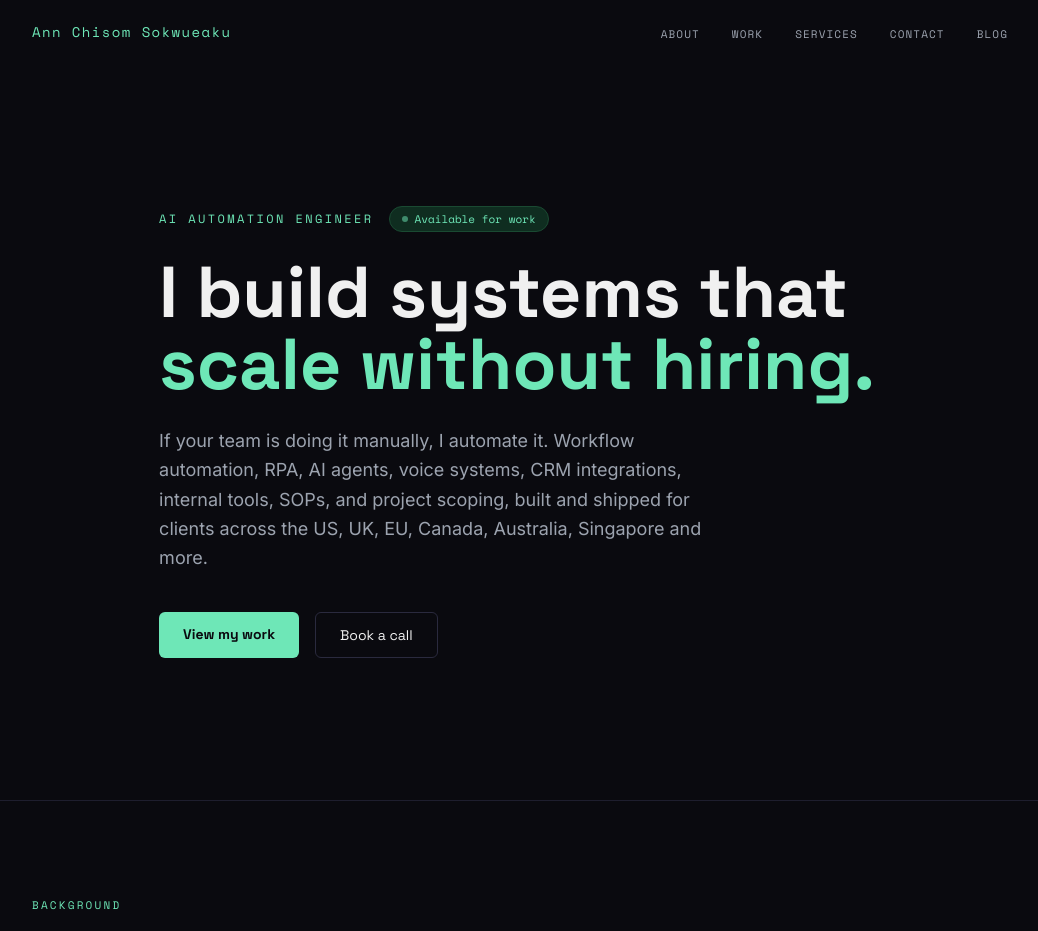
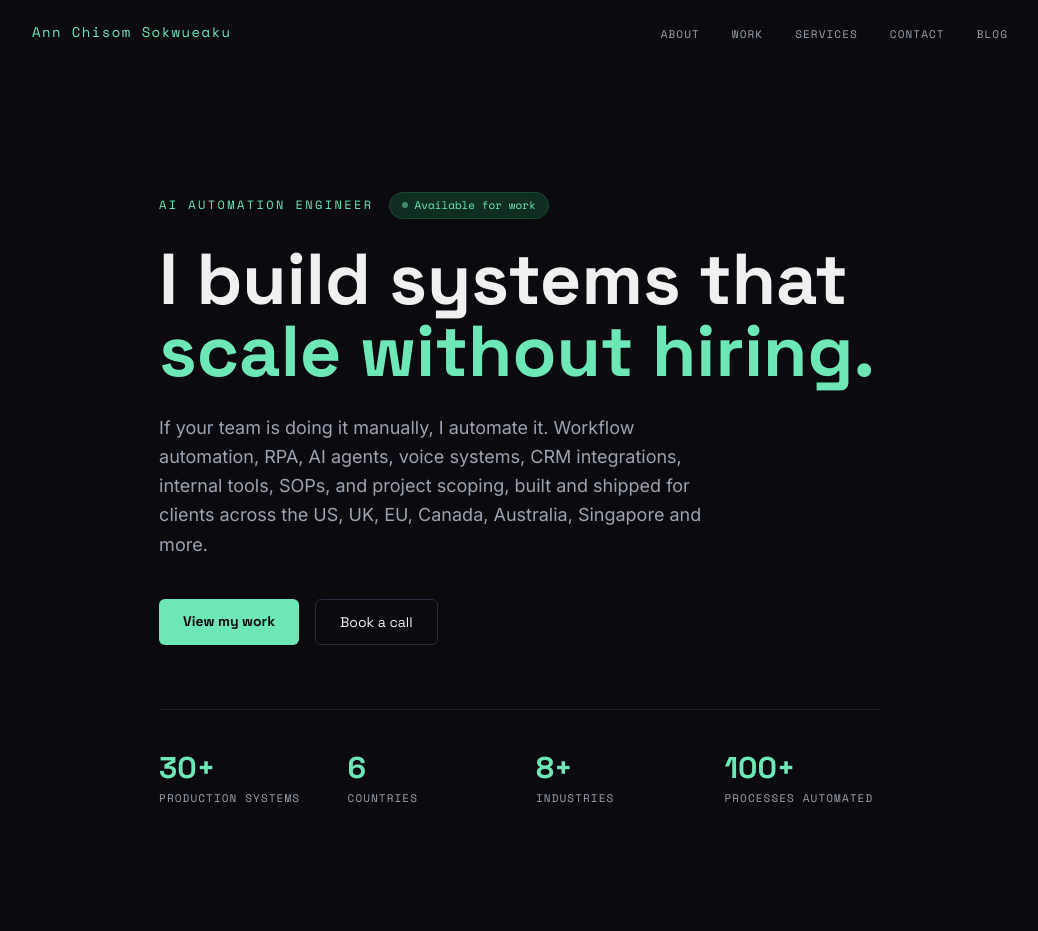
Before and after one commit to Sonwa127/portfolio, a Next.js app: page / in a window 1280 px wide. Shown: the top 931 px of the page, without its empty margins (120-1158 px from the left). Built offline with nearby package versions, Linux system fonts and the light colour scheme; no server answers.

Commit message:
project update

```diff
--- a/src/components/sections/Hero.tsx
+++ b/src/components/sections/Hero.tsx
@@ -8,6 +8,13 @@ const phrases = [
   "scale without hiring.",
   "think, route, and act.",
   "run while you sleep.",
+];
+
+const stats = [
+  { value: "30+", label: "Production Systems" },
+  { value: "6", label: "Countries" },
+  { value: "8+", label: "Industries" },
+  { value: "100+", label: "Processes Automated" },
 ];
 
 export default function Hero() {
@@ -71,7 +78,7 @@ export default function Hero() {
           EU, Canada, Australia, Singapore and more.
         </p>
 
-        <div className="flex gap-4 flex-wrap">
+        <div className="flex gap-4 flex-wrap mb-16">
           <Link
             href="#projects"
             className="inline-block px-6 py-3 bg-accent text-base font-display font-semibold text-sm rounded-md hover:bg-accent-hover transition-colors"
@@ -87,6 +94,20 @@ export default function Hero() {
             Book a call
           </Link>
         </div>
+
+        <div className="grid grid-cols-2 md:grid-cols-4 gap-8 pt-10 border-t border-border">
+          {stats.map((stat) => (
+            <div key={stat.label}>
+              <p className="font-display text-3xl font-bold text-accent mb-1">
+                {stat.value}
+              </p>
+              <p className="font-mono-custom text-[11px] text-text-secondary tracking-widest uppercase">
+                {stat.label}
+              </p>
+            </div>
+          ))}
+        </div>
+
       </div>
     </section>
   );
--- a/src/data/projects.ts
+++ b/src/data/projects.ts
@@ -38,7 +38,6 @@ export const CATEGORIES: { key: Category | "all"; label: string }[] = [
 ];
 
 export const projects: Project[] = [
-  // TOP 5 STRONGEST
   {
     id: "meddesk",
     title: "MedDesk - HIPAA-Compliant Healthcare CRM",
@@ -51,7 +50,7 @@ export const projects: Project[] = [
     githubUrl: "https://github.com/Sonwa127/meddesk-crm",
     liveUrl: "https://meddesk-crm.vercel.app/",
     featured: true,
-    stats: ["8 DB tables", "Multi-tenant", "HIPAA-compliant", "AI insights"],
+    stats: ["8 DB tables", "Multi-tenant", "HIPAA-compliant", "AI insights", "Tamper-proof audit log", "Unlimited practices supported"],
     problem: "Independent medical practices in the $300K to $700K revenue range run their operations on spreadsheets and disconnected tools. No real-time financial visibility, no staff accountability system, patient intake still on paper, and KPIs living in someone's personal Excel file. Practices lose money silently and compliance is an afterthought.",
     solution: "A full HIPAA-compliant multi-tenant CRM that replaces all of that. One system, every practice, zero spreadsheets. Built on Next.js and Supabase with row-level security enforced at the database level.",
     howItWorks: [
@@ -87,7 +86,7 @@ export const projects: Project[] = [
     categories: ["workflow"],
     image: "/images/projects/bellandaine.png",
     featured: true,
-    stats: ["90+ nodes", "5 systems connected", "Full job lifecycle automated"],
+    stats: ["90+ nodes", "5 systems connected", "Full job lifecycle automated", "0 manual data entry points", "Invoice to Xero auto-synced", "Documents auto-filed to SharePoint"],
     problem: "A field services business was managing jobs, technician scheduling, documents, and invoicing across disconnected tools. Data was being entered manually multiple times across systems, causing errors, delays, and missed billing.",
     solution: "A 90-node n8n workflow that connects every part of the ops cycle. Jobs flow from creation through scheduling, document generation, and financial sync automatically, with no manual data entry at any stage.",
     howItWorks: [
@@ -124,7 +123,7 @@ export const projects: Project[] = [
     image: "/images/projects/ai-content-engine.png",
     githubUrl: "https://github.com/Sonwa127/ai-content-engine",
     featured: true,
-    stats: ["52 nodes", "Dual LLM", "3 content types", "Built-in QA"],
+    stats: ["52 nodes", "Dual LLM", "3 content types", "Built-in QA pass", "Live research on every piece", "Style rubric enforced automatically"],
     problem: "Content teams producing at scale struggle with consistency, research quality, and QA. Manual writing is slow, outsourced content is generic, and there is no system that checks its own output before delivery.",
     solution: "A self-checking AI content engine that classifies each brief, routes it through the right pipeline, researches live sources via Tavily, drafts section by section against a Google Docs style rubric, and runs a built-in QA pass before the content is delivered.",
     howItWorks: [
@@ -161,7 +160,7 @@ export const projects: Project[] = [
     categories: ["ai", "crm", "workflow"],
     image: "/images/projects/sms-sales.png",
     featured: true,
-    stats: ["3-path lead routing", "A/B tested outreach", "Auto CRM deal creation"],
+    stats: ["3-path lead routing", "A/B tested outreach", "Auto CRM deal creation", "0 human touchpoints", "Full conversation memory", "Non-responders followed up automatically"],
     problem: "Healthcare sales teams waste hours sending manual outreach messages and following up with leads who never respond. Most CRMs sit idle because reps forget to log conversations or create deals. Qualified prospects slip through the cracks due to slow follow-up.",
     solution: "An autonomous SMS sales agent that runs the entire top-of-funnel sales cycle without human involvement. It sends personalized opening messages, handles two-way conversations using an AI agent with a product knowledge base, scores each lead's intent, and automatically creates deals in Pipedrive for qualified prospects.",
     howItWorks: [
@@ -196,7 +195,7 @@ export const projects: Project[] = [
     categories: ["rpa", "ai"],
     image: "/images/projects/invoice.png",
     featured: true,
-    stats: ["Auto-approve + human review", "Full audit trail", "Google Drive integrated"],
+    stats: ["Auto-approve + human review", "Full audit trail", "Google Drive integrated", "Hours to minutes", "Zero manual routing", "Every decision timestamped"],
     problem: "Finance teams spend hours manually reviewing invoices, checking figures, and routing approvals through email chains. Human error is common and there is no audit trail of who approved what and when.",
     solution: "A UiPath agentic process that monitors a Google Drive folder for new invoices, extracts all key fields automatically using Document Understanding, and routes each invoice through an AI decision agent that either auto-approves or flags for human review via Action Center.",
     howItWorks: [
@@ -222,8 +221,6 @@ export const projects: Project[] = [
       "Execution trail timestamps every step for compliance and audit purposes",
     ],
   },
-
-  // REST OF PROJECTS
   {
     id: "aria",
     title: "Aria - Hotel WhatsApp Assistant",
@@ -235,7 +232,7 @@ export const projects: Project[] = [
     image: "/images/projects/aria.png",
     demoUrl: "https://www.loom.com/share/dc7287e1b49246d0b87b3968c67ec00c",
     githubUrl: "https://github.com/Sonwa127/aria-hotel-whatsapp-assistant",
-    stats: ["Multilingual", "2 AI pipelines", "Real-time room data"],
+    stats: ["Multilingual", "2 AI pipelines", "Real-time room data", "24/7 availability", "Receipt verified in seconds", "Zero front desk involvement for routine queries"],
     problem: "Hotel front desk staff spend hours answering repetitive guest messages on WhatsApp: room availability, booking confirmations, receipt questions. This leaves little time for high-value guest interactions. Most small and mid-size hotels cannot afford 24/7 staffing.",
     solution: "Aria is a multilingual WhatsApp AI agent that handles the full guest communication cycle autonomously. It plugs into the hotel's existing WhatsApp number via GreenAPI, pulls live room data from Google Sheets, and uses GPT-4o Vision to verify receipts with no human needed for routine queries.",
     howItWorks: [
@@ -268,7 +265,7 @@ export const projects: Project[] = [
     stack: ["Vapi", "n8n", "Google Calendar", "OpenAI"],
     categories: ["ai", "workflow"],
     image: "/images/projects/amah.png",
-    stats: ["24/7 availability", "0 missed calls", "Instant response"],
+    stats: ["24/7 availability", "0 missed calls", "Instant response", "Appointments booked on the call", "Real-time calendar sync", "Fraction of receptionist cost"],
     problem: "Trades businesses and agencies miss leads constantly because nobody is available to answer calls outside business hours. Hiring a receptionist is expensive and still limited to working hours.",
     solution: "Amah is an AI phone receptionist built on Vapi that handles inbound calls 24/7. It greets callers naturally, identifies their needs, qualifies them, checks availability, and books appointments directly into Google Calendar without any human involvement.",
     howItWorks: [
@@ -304,7 +301,7 @@ export const projects: Project[] = [
     image: "/images/projects/video-ads.png",
     githubUrl: "https://github.com/Sonwa127/ai-video-ads-automation",
     demoUrl: "https://www.loom.com/share/c953e5306ba043379e2fa2540c33cf22",
-    stats: ["30-sec vertical ad", "6 tools integrated", "End-to-end in one workflow"],
+    stats: ["30-sec vertical ad", "6 tools integrated", "End-to-end in one workflow", "0 manual editing", "Auto-delivered to Google Drive", "Full production team replaced"],
     problem: "Creating video ads requires a full production team: copywriters, voiceover artists, video editors, and caption designers. Most small and mid-size brands cannot afford this pipeline or the time it takes.",
     solution: "A single n8n workflow that replaces the entire video production pipeline. Feed it a landing page or offer text and it outputs a complete 30-second vertical ad with cinematic B-roll, AI voiceover, synced captions, and automatic Google Drive delivery.",
     howItWorks: [
@@ -340,7 +337,7 @@ export const projects: Project[] = [
     image: "/images/projects/ai-audit-1.png",
     extraImages: ["/images/projects/ai-audit-2.png"],
     liveUrl: "https://ai-audit-five-gamma.vercel.app",
-    stats: ["6 business categories", "30 questions", "Personalized PDF report"],
+    stats: ["6 business categories", "30 questions", "Personalized PDF report", "Auto email delivery", "ROI projections included", "Calendly CTA converts readers to calls"],
     problem: "Most businesses know they should be using AI but have no clear picture of where they actually stand or where to start. Generic advice does not account for their specific tools, team size, or processes.",
     solution: "A 30-question diagnostic that assesses AI readiness across 6 business dimensions and generates a fully personalized PDF report with specific recommendations and ROI projections, delivered straight to the inbox.",
     howItWorks: [
@@ -373,7 +370,7 @@ export const projects: Project[] = [
     stack: ["n8n", "OpenAI", "Whisper", "Telegram"],
     categories: ["ai", "workflow"],
     image: "/images/projects/ai-content-agent.png",
-    stats: ["7 content tools", "Voice-first", "Zero tool switching"],
+    stats: ["7 content tools", "Voice-first", "Zero tool switching", "Seconds not hours", "Blog, LinkedIn, image and video in one system", "No typing required"],
     problem: "Marketing teams waste hours switching between tools to create content. Writing briefs, generating copy, sourcing images, and publishing to different platforms requires multiple people and constant context switching.",
     solution: "A single Telegram-based AI agent that accepts a voice message or text brief and handles the entire content creation cycle autonomously. The agent classifies the content type and routes it to the right tool: blog post, LinkedIn content, image generation, video, or image search.",
     howItWorks: [
@@ -407,7 +404,7 @@ export const projects: Project[] = [
     stack: ["n8n", "Twilio", "OpenAI", "Google Sheets", "Gmail"],
     categories: ["ai", "workflow", "crm"],
     image: "/images/projects/fundraising-sync.png",
-    stats: ["Multi-trigger architecture", "Auto deduplication", "Real-time record updates"],
+    stats: ["Multi-trigger architecture", "Auto deduplication", "Real-time record updates", "Scales to thousands of contacts", "Opt-outs handled automatically", "Escalations routed via Gmail"],
     problem: "Fundraising events generate large volumes of participant data across multiple events that needs to be tracked, deduplicated, and followed up manually. Teams were spending hours chasing donations and updating records by hand.",
     solution: "A multi-trigger automation that syncs participant data from the fundraising platform API into Google Sheets, runs AI-powered SMS conversations to follow up on donations, handles inbound replies with an AI agent, and manages escalations, opt-outs, and record updates automatically.",
     howItWorks: [
@@ -443,7 +440,7 @@ export const projects: Project[] = [
     stack: ["n8n", "Gmail API", "GoHighLevel"],
     categories: ["workflow", "crm"],
     image: "/images/projects/email-drip.png",
-    stats: ["3 emails over 4 days", "Click-based qualification", "Auto-tagging"],
+    stats: ["3 emails over 4 days", "Click-based qualification", "Auto-tagging", "Scales to thousands with no extra work", "Warm leads only passed to sales", "0 manual sending"],
     problem: "Sales teams manually follow up with every lead regardless of interest level, wasting time on cold prospects while warm leads go cold waiting for a response.",
     solution: "A tag-triggered drip sequence that runs automatically. Three timed emails go out over 4 days, then a conditional check identifies who clicked the booking link. Engaged leads get tagged for the sales team, unresponsive ones exit the sequence cleanly.",
     howItWorks: [
@@ -478,7 +475,7 @@ export const projects: Project[] = [
     categories: ["ai", "workflow", "crm"],
     image: "/images/projects/email-outreach-timezone.png",
     githubUrl: "https://github.com/Sonwa127/ai-email-outreach-timezone",
-    stats: ["AI time zone detection", "GPT-4 personalization", "Max 5 emails per run"],
+    stats: ["AI time zone detection", "GPT-4 personalization", "Max 5 emails per run", "Higher open rates", "No emails sent outside business hours", "Lead status auto-updated after send"],
     problem: "Cold outreach sent at the wrong time gets ignored or flagged as spam. Generic bulk emails have low reply rates. Sales teams waste time manually writing and scheduling emails for different time zones.",
     solution: "An automated outreach workflow that infers each lead's time zone using AI, checks whether it is currently business hours in their location, and only sends if the timing is right. GPT-4 writes a fully personalized email for each lead based on their industry, pain point, and location.",
     howItWorks: [
@@ -513,7 +510,7 @@ export const projects: Project[] = [
     stack: ["GoHighLevel", "360dialog", "n8n", "OpenAI"],
     categories: ["ai", "crm", "workflow"],
     image: "/images/projects/luxus.png",
-    stats: ["3-path lead routing", "24/7 response", "Auto CRM contact creation"],
+    stats: ["3-path lead routing", "24/7 response", "Auto CRM contact creation", "Seconds to first response", "Cold leads exit without consuming agent time", "Hot leads pre-qualified before handoff"],
     problem: "Luxury real estate brands receive high volumes of WhatsApp inquiries but have no system to qualify them. Sales agents waste time on cold leads while hot prospects wait too long for a response.",
     solution: "A WhatsApp AI agent that intercepts every inbound message, scores lead intent using OpenAI, and routes hot prospects directly to agents via GoHighLevel. Warm leads are re-engaged automatically. Cold leads exit cleanly.",
     howItWorks: [
```
